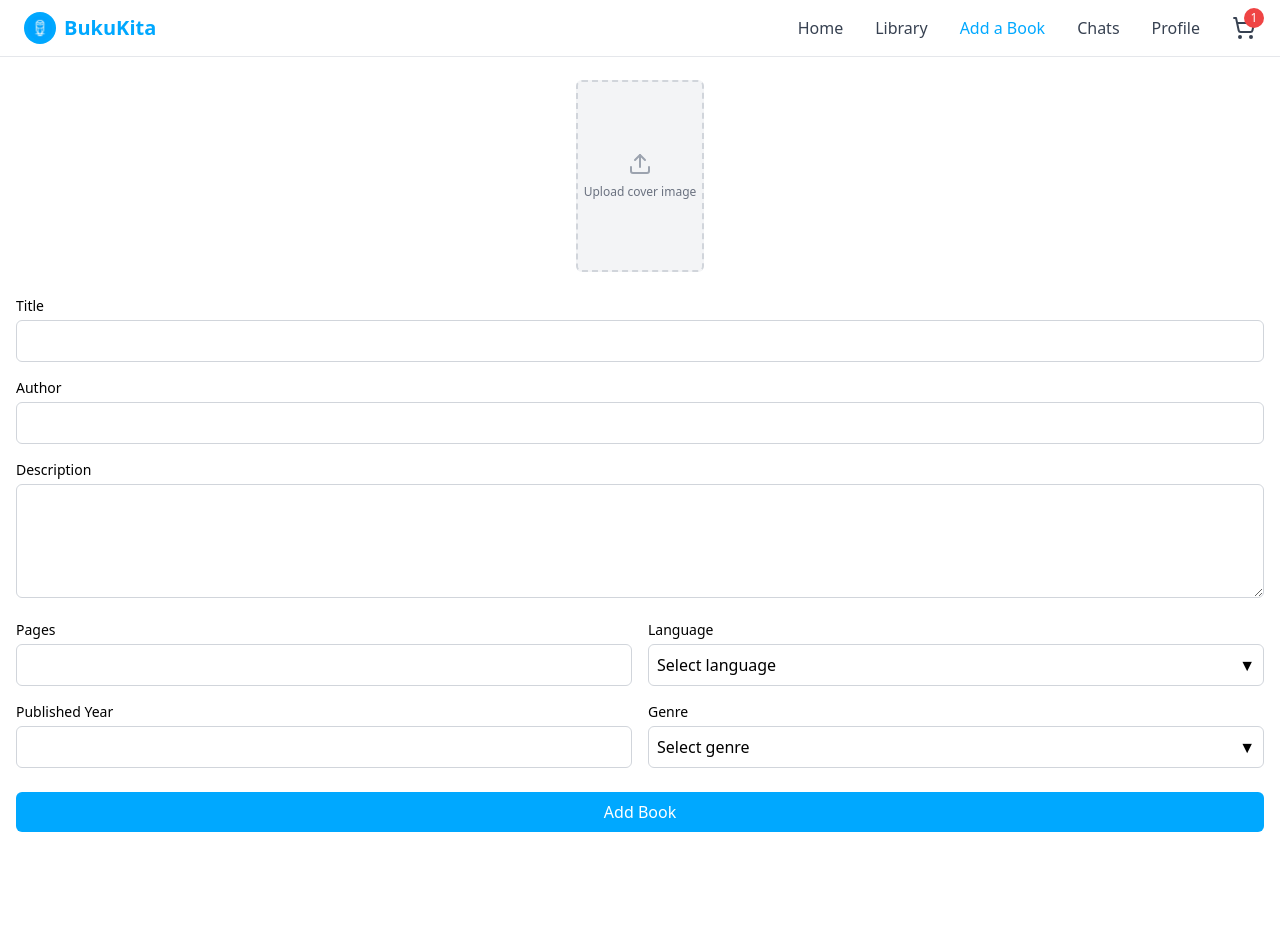
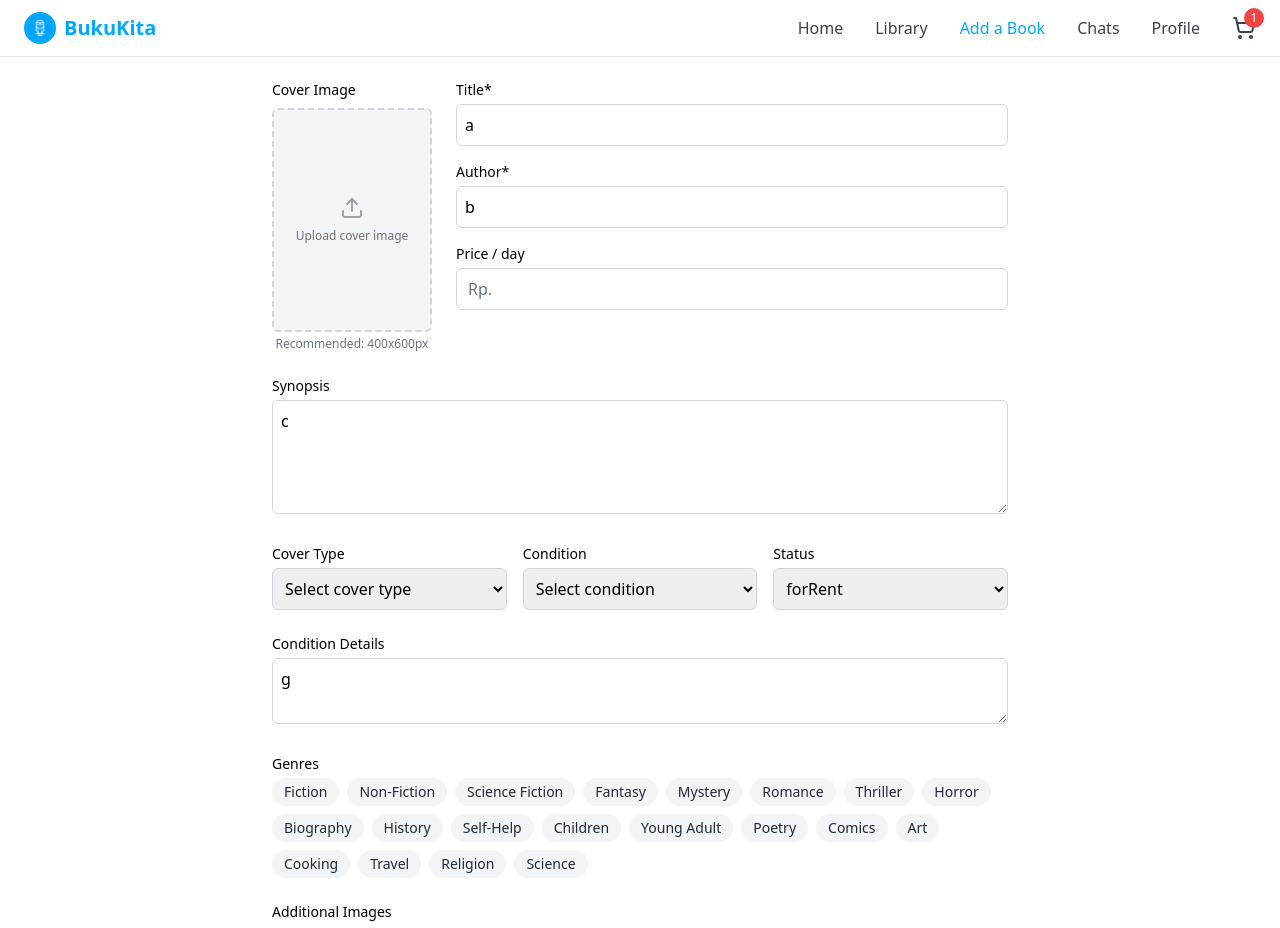
Before and after one commit to RMT-58/BukuKita, a React (Vite) app in the folder app/: page /add-book in a window 1280 px wide. Shown: the top 928 px of the page. Built offline with nearby package versions, Linux system fonts and the light colour scheme; sample sign-in values are in the browser's storage.

Commit message:
wiring:add book

```diff
--- a/app/src/pages/AddBookPage.jsx
+++ b/app/src/pages/AddBookPage.jsx
@@ -1,22 +1,90 @@
-import { ArrowLeft, Upload } from "lucide-react";
-import React, { useState } from "react";
+import { ArrowLeft, Upload, Plus, X } from "lucide-react";
+import { useState } from "react";
 import { useNavigate } from "react-router";
+import { toast, Toaster } from "react-hot-toast";
+import { gql, useMutation } from "@apollo/client";
 
-const AddBookPage = () => {
+const ADD_BOOK_MUTATION = gql`
+  mutation AddBook($input: AddBookInput!) {
+    addBook(input: $input) {
+      _id
+      title
+      author
+      genres
+      synopsis
+      cover_type
+      condition
+      condition_details
+      thumbnail_url
+      image_urls
+      status
+      price
+      uploaded_by
+      created_at
+      updated_at
+    }
+  }
+`;
+
+const coverTypes = ["Hardcover", "Paperback"];
+const conditions = [1, 2, 3, 4, 5, 6, 7, 8, 9, 10];
+const statusOptions = ["forRent", "isClosed"];
+const genreOptions = [
+  "Fiction",
+  "Non-Fiction",
+  "Science Fiction",
+  "Fantasy",
+  "Mystery",
+  "Romance",
+  "Thriller",
+  "Horror",
+  "Biography",
+  "History",
+  "Self-Help",
+  "Children",
+  "Young Adult",
+  "Poetry",
+  "Comics",
+  "Art",
+  "Cooking",
+  "Travel",
+  "Religion",
+  "Science",
+];
+
+function AddBookPage() {
+  const navigate = useNavigate();
+
   const [formData, setFormData] = useState({
-    title: "",
-    author: "",
-    description: "",
-    pages: "",
-    language: "",
-    publishedYear: "",
-    genre: "",
+    title: "a",
+    author: "b",
+    synopsis: "c",
+    price: "d",
+    cover_type: "e",
+    condition: 0,
+    condition_details: "g",
+    status: "forRent",
+    genres: [],
   });
-  const [coverImage, setCoverImage] = useState(null);
-  const [coverPreview, setCoverPreview] = useState(null);
-  const [loading, setLoading] = useState(false);
 
-  const navigate = useNavigate();
+  const [errorMessage, setErrorMessage] = useState("");
+
+  const [addBook, { loading }] = useMutation(ADD_BOOK_MUTATION, {
+    onCompleted: () => {
+      toast.success("Adding book successful! Redirecting...");
+      navigate("/library");
+    },
+    onError: (error) => {
+      setErrorMessage(error.message || "Registration failed!");
+      toast.error(error.message || "Registration failed!");
+      console.log(error);
+    },
+  });
+
+  const [thumbnailFile, setThumbnailFile] = useState(null);
+  const [thumbnailPreview, setThumbnailPreview] = useState(null);
+  const [additionalImages, setAdditionalImages] = useState([]);
+  const [additionalPreviews, setAdditionalPreviews] = useState([]);
 
   const handleChange = (e) => {
     const { name, value } = e.target;
@@ -27,72 +95,97 @@ const AddBookPage = () => {
     setFormData((prev) => ({ ...prev, [name]: value }));
   };
 
-  const handleImageChange = (e) => {
+  const handleGenreToggle = (genre) => {
+    setFormData((prev) => {
+      const currentGenres = prev.genres;
+      if (currentGenres.includes(genre)) {
+        return { ...prev, genres: currentGenres.filter((g) => g !== genre) };
+      } else {
+        return { ...prev, genres: [...currentGenres, genre] };
+      }
+    });
+  };
+
+  const handleThumbnailChange = (e) => {
     if (e.target.files && e.target.files[0]) {
       const file = e.target.files[0];
-      setCoverImage(file);
-      setCoverPreview(URL.createObjectURL(file));
+      setThumbnailFile(file);
+      setThumbnailPreview(URL.createObjectURL(file));
     }
   };
 
-  const handleSubmit = (e) => {
+  const handleAdditionalImagesChange = (e) => {
+    if (e.target.files && e.target.files.length > 0) {
+      const newFiles = Array.from(e.target.files);
+      const newPreviews = newFiles.map((file) => URL.createObjectURL(file));
+
+      setAdditionalImages((prev) => [...prev, ...newFiles]);
+      setAdditionalPreviews((prev) => [...prev, ...newPreviews]);
+    }
+  };
+
+  const removeAdditionalImage = (index) => {
+    setAdditionalImages((prev) => prev.filter((_, i) => i !== index));
+    setAdditionalPreviews((prev) => prev.filter((_, i) => i !== index));
+  };
+
+  // Function untuk upload image dan dapat url nanti pakai cloudinary
+  const uploadImages = async () => {
+    //ini masih placeholder
+
+    try {
+      // mock upload function
+      const mockUpload = async (file) => {
+        await new Promise((resolve) => setTimeout(resolve, 500));
+        return `https://your-upload-service.com/${file.name}`;
+      };
+
+      let thumbnailUrl = "";
+      if (thumbnailFile) {
+        thumbnailUrl = await mockUpload(thumbnailFile);
+      }
+
+      const imageUrls = [];
+      for (const file of additionalImages) {
+        const url = await mockUpload(file);
+        imageUrls.push(url);
+      }
+
+      return { thumbnailUrl, imageUrls };
+    } catch (error) {
+      console.error("Error uploading images:", error);
+      throw new Error("Failed to upload images");
+    }
+  };
+
+  const handleSubmit = async (e) => {
     e.preventDefault();
-    console.log("Book data submitted:", formData);
+
+    console.log("Form data:", formData);
+    try {
+      const { thumbnailUrl, imageUrls } = await uploadImages();
+
+      const input = {
+        ...formData,
+        condition: parseInt(formData.condition),
+        price: parseFloat(formData.price) || 0,
+        thumbnail_url: thumbnailUrl,
+        image_urls: imageUrls,
+      };
+
+      await addBook({ variables: { input } });
+    } catch (err) {
+      console.error("Error adding book:", err);
+      setErrorMessage("Failed to add book. Please try again.");
+      toast.error("Failed to add book. Please try again.");
+    }
   };
 
   const handleBack = () => navigate(-1);
 
-  const Select = ({ value, onValueChange, placeholder, children }) => {
-    const [isOpen, setIsOpen] = useState(false);
-
-    return (
-      <div className="relative">
-        <button
-          type="button"
-          className="w-full p-2 border border-gray-300 rounded-md flex justify-between items-center"
-          onClick={() => setIsOpen(!isOpen)}
-        >
-          <span>{value || placeholder}</span>
-          <span>▼</span>
-        </button>
-
-        {isOpen && (
-          <div className="absolute z-10 w-full mt-1 bg-white border border-gray-300 rounded-md shadow-lg">
-            {React.Children.map(children, (child) =>
-              React.cloneElement(child, {
-                onClick: () => {
-                  onValueChange(child.props.value);
-                  setIsOpen(false);
-                },
-              })
-            )}
-          </div>
-        )}
-      </div>
-    );
-  };
-
-  const SelectItem = ({ value, children, onClick }) => (
-    <div
-      className="p-2 hover:bg-gray-100 cursor-pointer"
-      onClick={() => onClick && onClick(value)}
-    >
-      {children}
-    </div>
-  );
-
-  const Button = ({ type, disabled, className, children }) => (
-    <button
-      type={type}
-      disabled={disabled}
-      className={`${className} ${disabled ? "opacity-50 cursor-not-allowed" : ""}`}
-    >
-      {children}
-    </button>
-  );
-
   return (
     <div className="pb-20">
+      <Toaster />
       <header className="md:hidden bg-white p-4 border-b flex items-center">
         <button onClick={handleBack} className="mr-4">
           <ArrowLeft size={20} />
@@ -100,20 +193,30 @@ const AddBookPage = () => {
         <h1 className="text-xl font-bold">Add a Book</h1>
       </header>
 
-      <div className="p-4">
+      <div className="max-w-3xl mx-auto p-4">
+        {errorMessage && (
+          <div className="mb-4 p-3 bg-red-50 border border-red-200 text-red-600 rounded-md">
+            {errorMessage}
+          </div>
+        )}
+
         <form onSubmit={handleSubmit} className="space-y-6">
-          <div className="flex justify-center">
-            <div className="relative w-32 h-48 bg-gray-100 rounded-md overflow-hidden border-2 border-dashed border-gray-300 flex flex-col items-center justify-center">
-              {coverPreview ? (
+          <div className="flex flex-col md:flex-row gap-6">
+            <div className="flex flex-col items-center">
+              <label className="block text-sm font-medium mb-2 self-start">
+                Cover Image
+              </label>
+              <div className="relative w-40 h-56 bg-gray-100 rounded-md overflow-hidden border-2 border-dashed border-gray-300 flex flex-col items-center justify-center">
+                {thumbnailPreview ? (
                   <img
-                  src={coverPreview}
+                    src={thumbnailPreview || "/placeholder.svg"}
                     alt="Cover preview"
                     className="absolute inset-0 w-full h-full object-cover"
                   />
                 ) : (
                   <>
                     <Upload size={24} className="text-gray-400 mb-2" />
-                  <p className="text-xs text-gray-500 text-center">
+                    <p className="text-xs text-gray-500 text-center px-2">
                       Upload cover image
                     </p>
                   </>
@@ -121,16 +224,22 @@ const AddBookPage = () => {
                 <input
                   type="file"
                   accept="image/*"
-                onChange={handleImageChange}
+                  onChange={handleThumbnailChange}
                   className="absolute inset-0 opacity-0 cursor-pointer"
                 />
               </div>
+              <p className="text-xs text-gray-500 mt-1">
+                Recommended: 400x600px
+              </p>
             </div>
 
-          <div className="space-y-4">
+            <div className="flex-1 space-y-4">
               <div>
-              <label htmlFor="title" className="block text-sm font-medium mb-1">
-                Title
+                <label
+                  htmlFor="title"
+                  className="block text-sm font-medium mb-1"
+                >
+                  Title*
                 </label>
                 <input
                   id="title"
@@ -147,7 +256,7 @@ const AddBookPage = () => {
                   htmlFor="author"
                   className="block text-sm font-medium mb-1"
                 >
-                Author
+                  Author*
                 </label>
                 <input
                   id="author"
@@ -161,116 +270,214 @@ const AddBookPage = () => {
 
               <div>
                 <label
-                htmlFor="description"
+                  htmlFor="price"
                   className="block text-sm font-medium mb-1"
                 >
-                Description
+                  Price / day
+                </label>
+                <div className="relative flex items-center">
+                  <span
+                    className="absolute left-3 text-gray-500"
+                    aria-hidden="true"
+                  >
+                    Rp.
+                  </span>
+                  <input
+                    id="price"
+                    name="price"
+                    type="number"
+                    step="500"
+                    min="0"
+                    value={formData.price}
+                    onChange={handleChange}
+                    className="w-full p-2 pl-10 border border-gray-300 rounded-md focus:ring-2 focus:ring-blue-500 focus:border-blue-500"
+                    aria-label="Price in Indonesian Rupiah"
+                  />
+                </div>
+              </div>
+            </div>
+          </div>
+
+          <div>
+            <label
+              htmlFor="synopsis"
+              className="block text-sm font-medium mb-1"
+            >
+              Synopsis
             </label>
             <textarea
-                id="description"
-                name="description"
-                value={formData.description}
+              id="synopsis"
+              name="synopsis"
+              value={formData.synopsis}
               onChange={handleChange}
               rows={4}
               className="w-full p-2 border border-gray-300 rounded-md"
             />
           </div>
 
-            <div className="grid grid-cols-2 gap-4">
+          <div className="grid grid-cols-1 md:grid-cols-3 gap-4">
             <div>
               <label
-                  htmlFor="pages"
+                htmlFor="cover_type"
                 className="block text-sm font-medium mb-1"
               >
-                  Pages
+                Cover Type
               </label>
-                <input
-                  id="pages"
-                  name="pages"
-                  type="number"
-                  value={formData.pages}
+              <select
+                id="cover_type"
+                name="cover_type"
+                value={formData.cover_type}
+                onChange={(e) =>
+                  handleSelectChange("cover_type", e.target.value)
+                }
+                className="w-full p-2 border border-gray-300 rounded-md"
+              >
+                <option value="">Select cover type</option>
+                {coverTypes.map((type) => (
+                  <option key={type} value={type.toLowerCase()}>
+                    {type}
+                  </option>
+                ))}
+              </select>
+            </div>
+
+            <div>
+              <label
+                htmlFor="condition"
+                className="block text-sm font-medium mb-1"
+              >
+                Condition
+              </label>
+              <select
+                id="condition"
+                name="condition"
+                value={formData.condition}
+                onChange={(e) =>
+                  handleSelectChange("condition", e.target.value)
+                }
+                className="w-full p-2 border border-gray-300 rounded-md"
+              >
+                <option value="">Select condition</option>
+                {conditions.map((condition) => (
+                  <option key={condition} value={condition}>
+                    {condition}
+                  </option>
+                ))}
+              </select>
+            </div>
+
+            <div>
+              <label
+                htmlFor="status"
+                className="block text-sm font-medium mb-1"
+              >
+                Status
+              </label>
+              <select
+                id="status"
+                name="status"
+                value={formData.status}
+                onChange={(e) => handleSelectChange("status", e.target.value)}
+                className="w-full p-2 border border-gray-300 rounded-md"
+              >
+                {statusOptions.map((status) => (
+                  <option key={status} value={status.toLowerCase()}>
+                    {status}
+                  </option>
+                ))}
+              </select>
+            </div>
+          </div>
+
+          <div>
+            <label
+              htmlFor="condition_details"
+              className="block text-sm font-medium mb-1"
+            >
+              Condition Details
+            </label>
+            <textarea
+              id="condition_details"
+              name="condition_details"
+              value={formData.condition_details}
               onChange={handleChange}
+              rows={2}
+              placeholder="Describe the condition in more detail (optional)"
               className="w-full p-2 border border-gray-300 rounded-md"
             />
           </div>
 
           <div>
-                <label
-                  htmlFor="language"
-                  className="block text-sm font-medium mb-1"
+            <label className="block text-sm font-medium mb-1">Genres</label>
+            <div className="flex flex-wrap gap-2">
+              {genreOptions.map((genre) => (
+                <button
+                  key={genre}
+                  type="button"
+                  onClick={() => handleGenreToggle(genre.toLowerCase())}
+                  className={`px-3 py-1 text-sm rounded-full ${
+                    formData.genres.includes(genre.toLowerCase())
+                      ? "bg-gray-800 text-white"
+                      : "bg-gray-100 text-gray-800 hover:bg-gray-200"
+                  }`}
                 >
-                  Language
-                </label>
-                <Select
-                  value={formData.language}
-                  onValueChange={(value) =>
-                    handleSelectChange("language", value)
-                  }
-                  placeholder="Select language"
-                >
-                  <SelectItem value="english">English</SelectItem>
-                  <SelectItem value="spanish">Spanish</SelectItem>
-                  <SelectItem value="french">French</SelectItem>
-                  <SelectItem value="german">German</SelectItem>
-                  <SelectItem value="indonesian">Indonesian</SelectItem>
-                </Select>
+                  {genre}
+                </button>
+              ))}
             </div>
           </div>
 
-            <div className="grid grid-cols-2 gap-4">
           <div>
-                <label
-                  htmlFor="publishedYear"
-                  className="block text-sm font-medium mb-1"
+            <label className="block text-sm font-medium mb-2">
+              Additional Images
+            </label>
+            <div className="grid grid-cols-2 sm:grid-cols-3 md:grid-cols-4 gap-3 mb-3">
+              {additionalPreviews.map((preview, index) => (
+                <div
+                  key={index}
+                  className="relative h-32 bg-gray-100 rounded-md overflow-hidden"
                 >
-                  Published Year
+                  <img
+                    src={preview || "/placeholder.svg"}
+                    alt={`Preview ${index + 1}`}
+                    className="w-full h-full object-cover"
+                  />
+                  <button
+                    type="button"
+                    onClick={() => removeAdditionalImage(index)}
+                    className="absolute top-1 right-1 bg-white rounded-full p-1 shadow-md"
+                  >
+                    <X size={14} />
+                  </button>
+                </div>
+              ))}
+              <label className="h-32 bg-gray-100 rounded-md border-2 border-dashed border-gray-300 flex flex-col items-center justify-center cursor-pointer">
+                <Plus size={24} className="text-gray-400 mb-1" />
+                <p className="text-xs text-gray-500 text-center">Add image</p>
+                <input
+                  type="file"
+                  accept="image/*"
+                  onChange={handleAdditionalImagesChange}
+                  className="hidden"
+                  multiple
+                />
               </label>
-                <input
-                  id="publishedYear"
-                  name="publishedYear"
-                  type="number"
-                  value={formData.publishedYear}
-                  onChange={handleChange}
-                  className="w-full p-2 border border-gray-300 rounded-md"
-                />
-              </div>
-
-              <div>
-                <label
-                  htmlFor="genre"
-                  className="block text-sm font-medium mb-1"
-                >
-                  Genre
-                </label>
-                <Select
-                  value={formData.genre}
-                  onValueChange={(value) => handleSelectChange("genre", value)}
-                  placeholder="Select genre"
-                >
-                  <SelectItem value="fiction">Fiction</SelectItem>
-                  <SelectItem value="non-fiction">Non-Fiction</SelectItem>
-                  <SelectItem value="science-fiction">
-                    Science Fiction
-                  </SelectItem>
-                  <SelectItem value="fantasy">Fantasy</SelectItem>
-                  <SelectItem value="mystery">Mystery</SelectItem>
-                  <SelectItem value="romance">Romance</SelectItem>
-                </Select>
-              </div>
             </div>
           </div>
 
-          <Button
+          <button
             type="submit"
             disabled={loading}
-            className="w-full bg-[#00A8FF] hover:bg-[#0096e0] text-white py-2 rounded-md"
+            className={`w-full bg-[#00A8FF] hover:bg-[#0096e0] text-white py-3 rounded-md font-medium ${
+              loading ? "opacity-70 cursor-not-allowed" : ""
+            }`}
           >
             {loading ? "Adding Book..." : "Add Book"}
-          </Button>
+          </button>
         </form>
       </div>
     </div>
   );
-};
+}
 
 export default AddBookPage;
```
Also changed, not shown: 1 other file (tests, documents, lock files or other folders). Lines whose indentation alone changed are shown as unchanged.
